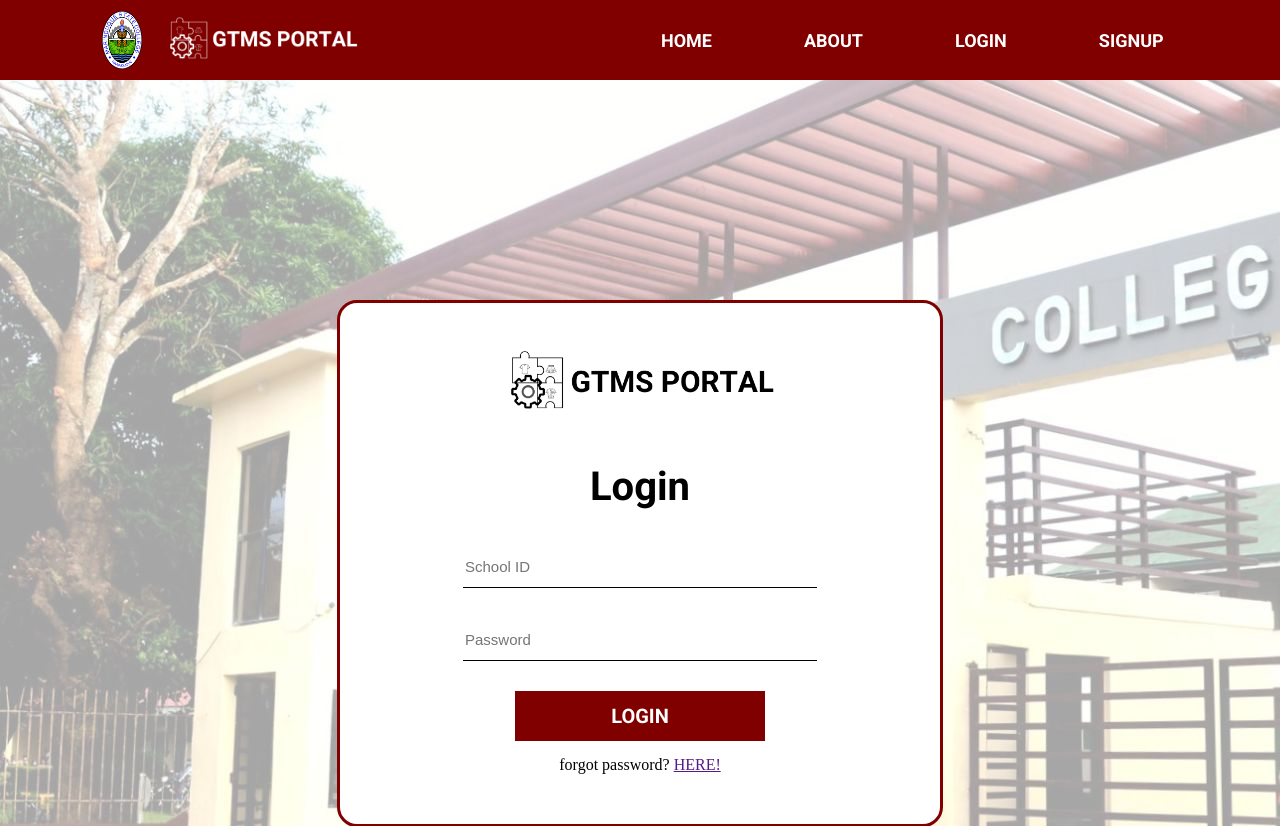
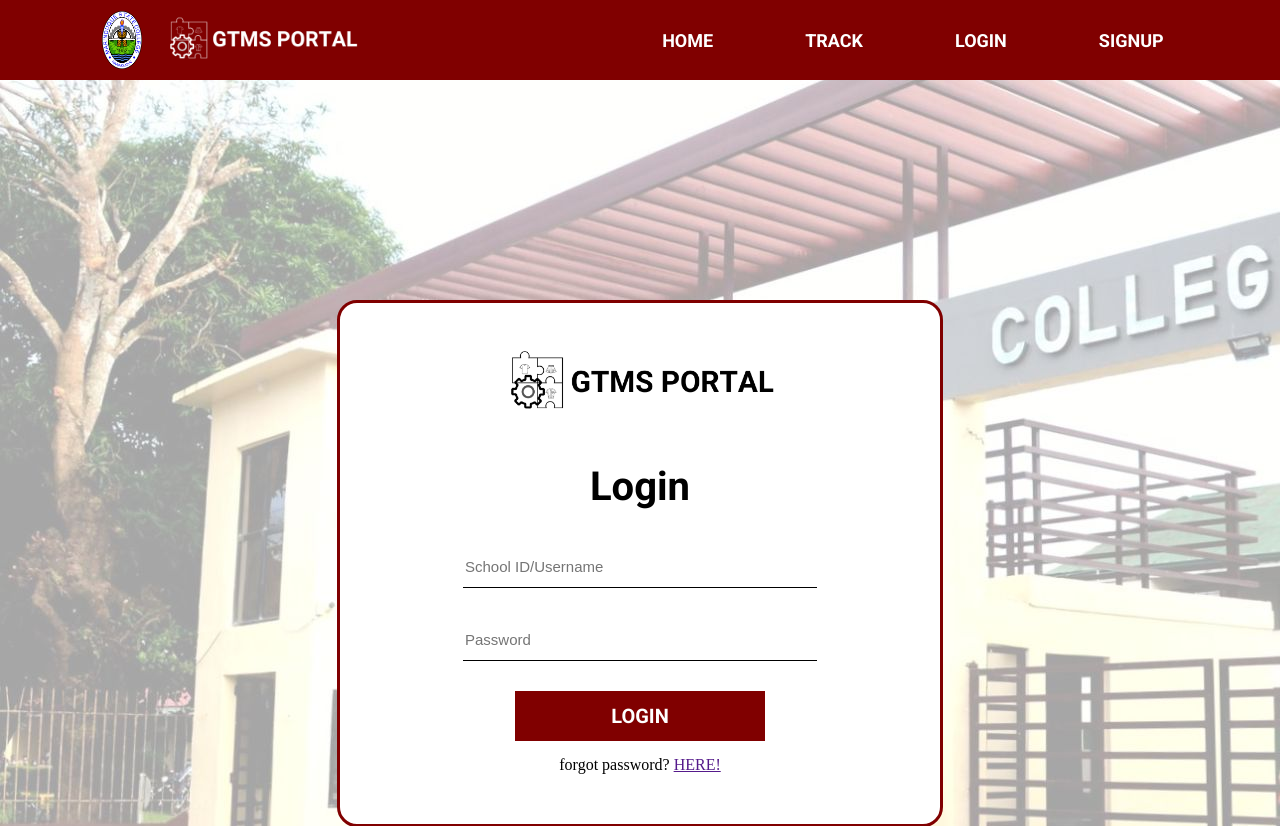
Before and after one commit to WBgit01/GTMS, a PHP site: page /gtms/login.php in a window 1280 px wide. Shown: the top 826 px of the page. Run offline with PHP 8.4, Linux system fonts and the light colour scheme.

Commit message:
alexis changes

```diff
--- a/login.php
+++ b/login.php
@@ -6,10 +6,7 @@ include_once "config/core.php";
 $page_title = "Login";
 include_once 'layout_head.php';
 
-
 ?>
-
-
 
 <!-- html form here -->
 
@@ -20,7 +17,7 @@ include_once 'layout_head.php';
             <span>Login</span>
         </div>
         <div class="form-content">
-            <input type="text" name='email' placeholder="School ID" required><br>
+            <input type="text" name='email' placeholder="School ID/Username" required><br>
             <input type="password" name='password' placeholder="Password" required><br>
             <input type="submit" value='LOGIN'><br>
             forgot password? <a href="">HERE!</a>
--- a/navigation.php
+++ b/navigation.php
@@ -4,7 +4,7 @@
 			<nav>
 				<ul>
 					<li><a href="index.php">Home</a></li>
-					<li><a href="search-bar.php">About</a></li>
+					<li><a href="tracking.php">Track</a></li>
 					<li><a href="login.php">Login</a></li>
 					<li><a href="register.php">SignUp</a></li>
 				</ul>
```
Also changed, not shown: tracking.php (renamed from search-bar.php).
